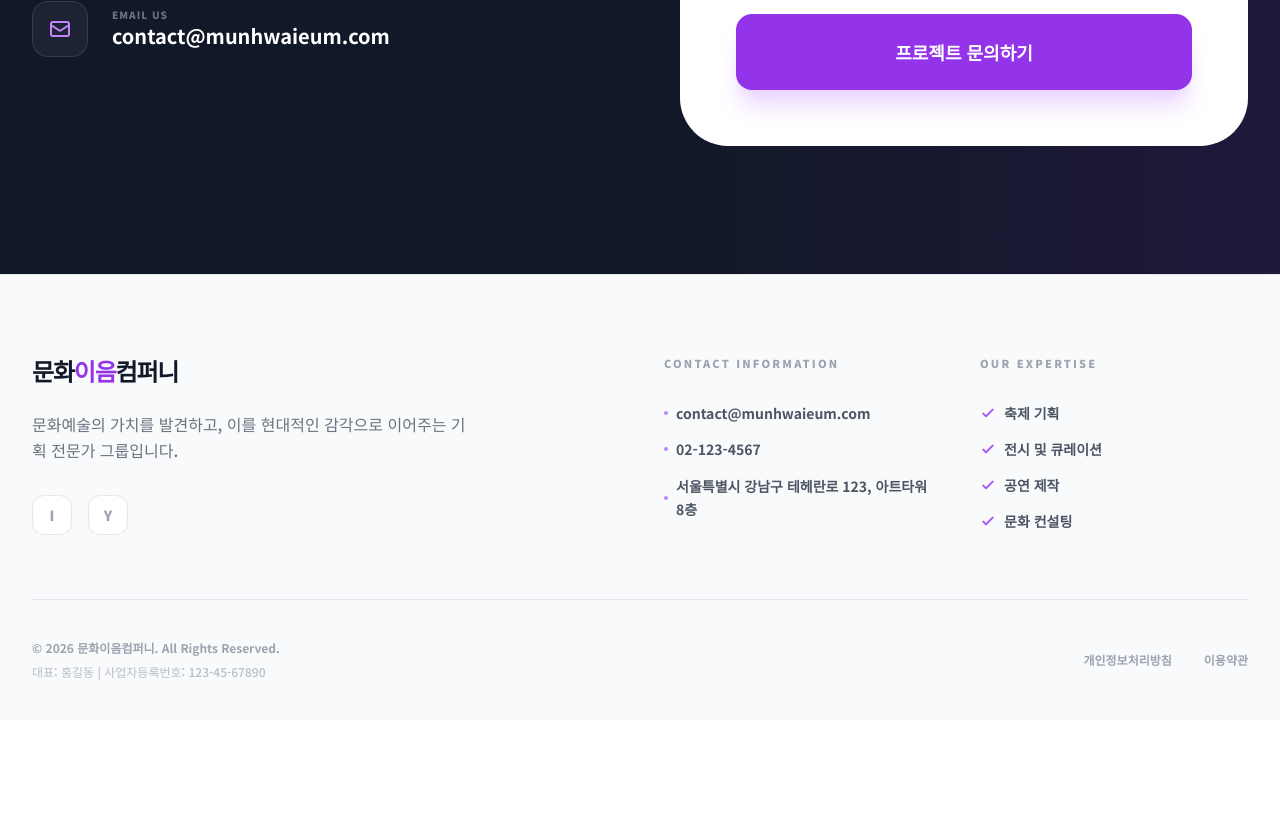
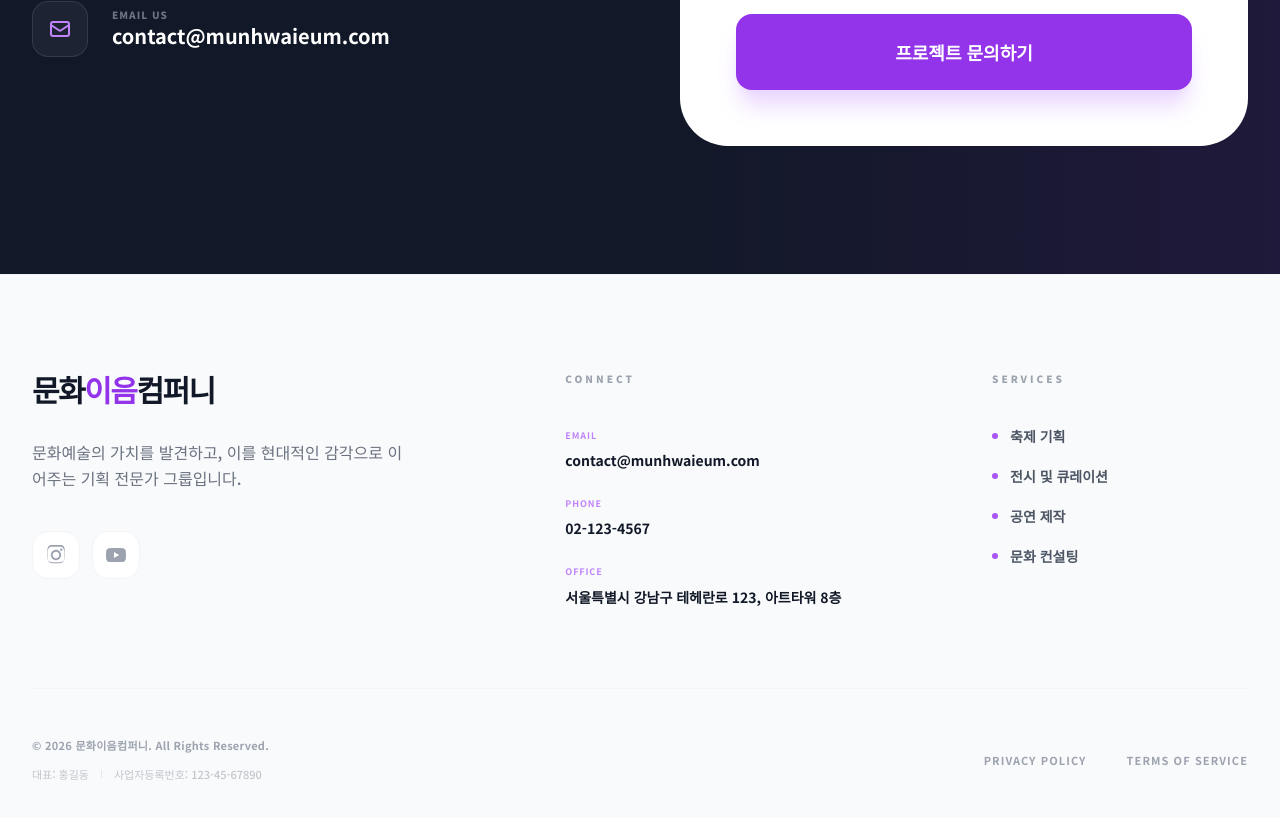
Before and after one commit to primoo1504-star/Culture-Link-Company, a React (Vite) app: page / in a window 1280 px wide. Shown: the part 2828-3646 px from the top of the page. Before the commit the page ends 3548 px from the top, so only its background shows below. Built offline with nearby package versions, Linux system fonts and the light colour scheme.

Commit message:
feat: Enhance footer social links and admin UI
Integrates SVG icons for social media links in the footer, improving visual representation. Also, adds a placeholder to the business number input field in the admin dashboard for better user guidance.

```diff
--- a/components/AdminDashboard.tsx
+++ b/components/AdminDashboard.tsx
@@ -195,7 +195,7 @@ const AdminDashboard: React.FC<AdminDashboardProps> = ({
                   </div>
                   <div>
                     <label className="block text-xs font-black text-gray-400 uppercase tracking-widest mb-3">사업자 등록 번호</label>
-                    <input name="businessNumber" value={settings.businessNumber} onChange={handleSettingChange} className="w-full px-5 py-4 bg-gray-50 rounded-2xl focus:ring-2 focus:ring-purple-500 outline-none transition-all font-bold" />
+                    <input name="businessNumber" value={settings.businessNumber} onChange={handleSettingChange} placeholder="000-00-00000" className="w-full px-5 py-4 bg-gray-50 rounded-2xl focus:ring-2 focus:ring-purple-500 outline-none transition-all font-bold" />
                   </div>
                 </div>
               </section>
@@ -228,15 +228,15 @@ const AdminDashboard: React.FC<AdminDashboardProps> = ({
                   <div className="grid grid-cols-1 sm:grid-cols-3 gap-6">
                     <div>
                       <label className="block text-xs font-black text-gray-400 uppercase tracking-widest mb-3">Instagram URL</label>
-                      <input name="snsInstagram" value={settings.snsInstagram} onChange={handleSettingChange} placeholder="https://" className="w-full px-5 py-4 bg-gray-50 rounded-2xl focus:ring-2 focus:ring-purple-500 outline-none transition-all font-bold" />
+                      <input name="snsInstagram" value={settings.snsInstagram} onChange={handleSettingChange} placeholder="https://instagram.com/..." className="w-full px-5 py-4 bg-gray-50 rounded-2xl focus:ring-2 focus:ring-purple-500 outline-none transition-all font-bold" />
                     </div>
                     <div>
                       <label className="block text-xs font-black text-gray-400 uppercase tracking-widest mb-3">Youtube URL</label>
-                      <input name="snsYoutube" value={settings.snsYoutube} onChange={handleSettingChange} placeholder="https://" className="w-full px-5 py-4 bg-gray-50 rounded-2xl focus:ring-2 focus:ring-purple-500 outline-none transition-all font-bold" />
+                      <input name="snsYoutube" value={settings.snsYoutube} onChange={handleSettingChange} placeholder="https://youtube.com/..." className="w-full px-5 py-4 bg-gray-50 rounded-2xl focus:ring-2 focus:ring-purple-500 outline-none transition-all font-bold" />
                     </div>
                     <div>
                       <label className="block text-xs font-black text-gray-400 uppercase tracking-widest mb-3">Facebook URL</label>
-                      <input name="snsFacebook" value={settings.snsFacebook} onChange={handleSettingChange} placeholder="https://" className="w-full px-5 py-4 bg-gray-50 rounded-2xl focus:ring-2 focus:ring-purple-500 outline-none transition-all font-bold" />
+                      <input name="snsFacebook" value={settings.snsFacebook} onChange={handleSettingChange} placeholder="https://facebook.com/..." className="w-full px-5 py-4 bg-gray-50 rounded-2xl focus:ring-2 focus:ring-purple-500 outline-none transition-all font-bold" />
                     </div>
                   </div>
                 </div>
@@ -265,7 +265,7 @@ const AdminDashboard: React.FC<AdminDashboardProps> = ({
               </section>
 
               <div className="pt-10 border-t border-gray-100 flex justify-end sticky bottom-0 bg-white/80 backdrop-blur-md py-4">
-                <button onClick={() => alert('설정이 저장되었습니다.')} className="px-10 py-5 bg-purple-600 text-white font-black rounded-2xl hover:bg-purple-700 transition-all shadow-xl shadow-purple-100 transform active:scale-95">
+                <button onClick={() => alert('모든 설정이 성공적으로 저장되었습니다.')} className="px-10 py-5 bg-purple-600 text-white font-black rounded-2xl hover:bg-purple-700 transition-all shadow-xl shadow-purple-100 transform active:scale-95">
                   설정 저장하기
                 </button>
               </div>
--- a/components/Footer.tsx
+++ b/components/Footer.tsx
@@ -7,14 +7,38 @@ interface FooterProps {
 }
 
 const Footer: React.FC<FooterProps> = ({ settings }) => {
-  // SNS 링크가 있는 것들만 필터링
+  // SNS 링크 데이터 구성 및 필터링 (입력된 것만 표시)
   const snsLinks = [
-    { id: 'instagram', url: settings.snsInstagram, label: 'I' },
-    { id: 'youtube', url: settings.snsYoutube, label: 'Y' },
-    { id: 'facebook', url: settings.snsFacebook, label: 'F' },
+    {
+      id: 'instagram',
+      url: settings.snsInstagram,
+      icon: (
+        <svg className="w-5 h-5" fill="currentColor" viewBox="0 0 24 24">
+          <path d="M12 2.163c3.204 0 3.584.012 4.85.07 1.366.062 2.633.334 3.608 1.31.975.975 1.247 2.242 1.31 3.608.058 1.266.07 1.646.07 4.85s-.012 3.584-.07 4.85c-.063 1.366-.335 2.633-1.31 3.608-.975.975-2.242 1.247-3.608 1.31-1.266.058-1.646.07-4.85.07s-3.584-.012-4.85-.07c-1.366-.063-2.633-.335-3.608-1.31-.975-.975-1.247-2.242-1.31-3.608-.058-1.266-.07-1.646-.07-4.85s.012-3.584.07-4.85c.062-1.366.334-2.633 1.31-3.608.975-.975 2.242-1.247 3.608-1.31 1.266-.058 1.646-.07 4.85-.07zm0-2.163c-3.259 0-3.667.014-4.947.072-1.725.079-2.898.35-3.93 1.381-1.03 1.031-1.302 2.204-1.381 3.93-.058 1.28-.072 1.688-.072 4.947s.014 3.667.072 4.947c.079 1.726.35 2.899 1.381 3.93 1.031 1.031 2.204 1.302 3.93 1.381 1.28.058 1.688.072 4.947.072s3.667-.014 4.947-.072c1.726-.079 2.899-.35 3.93-1.381 1.031-1.031 1.302-2.204 1.381-3.93.058-1.28.072-1.688.072-4.947s.014-3.667.072-4.947c-.079-1.725-.35-2.898-1.381-3.93-1.031-1.03-2.204-1.302-3.93-1.381-1.28-.058-1.688-.072-4.947-.072zm0 5.838c-3.403 0-6.162 2.759-6.162 6.162s2.759 6.162 6.162 6.162 6.162-2.759 6.162-6.162-2.759-6.162-6.162-6.162zm0 10.162c-2.209 0-4-1.791-4-4s1.791-4 4-4 4 1.791 4 4-1.791 4-4 4zm6.406-11.845c-.796 0-1.441.645-1.441 1.44s.645 1.44 1.441 1.44c.795 0 1.439-.645 1.439-1.44s-.644-1.44-1.439-1.44z"/>
+        </svg>
+      )
+    },
+    {
+      id: 'youtube',
+      url: settings.snsYoutube,
+      icon: (
+        <svg className="w-5 h-5" fill="currentColor" viewBox="0 0 24 24">
+          <path d="M23.498 6.186a3.016 3.016 0 0 0-2.122-2.136C19.505 3.545 12 3.545 12 3.545s-7.505 0-9.377.505A3.017 3.017 0 0 0 .502 6.186C0 8.07 0 12 0 12s0 3.93.502 5.814a3.016 3.016 0 0 0 2.122 2.136c1.871.505 9.376.505 9.376.505s7.505 0 9.377-.505a3.015 3.015 0 0 0 2.122-2.136C24 15.93 24 12 24 12s0-3.93-.502-5.814zM9.545 15.568V8.432L15.818 12l-6.273 3.568z"/>
+        </svg>
+      )
+    },
+    {
+      id: 'facebook',
+      url: settings.snsFacebook,
+      icon: (
+        <svg className="w-5 h-5" fill="currentColor" viewBox="0 0 24 24">
+          <path d="M24 12.073c0-6.627-5.373-12-12-12s-12 5.373-12 12c0 5.99 4.388 10.954 10.125 11.854v-8.385H7.078v-3.47h3.047V9.43c0-3.007 1.792-4.669 4.533-4.669 1.312 0 2.686.235 2.686.235v2.953H15.83c-1.491 0-1.956.925-1.956 1.874v2.25h3.328l-.532 3.47h-2.796v8.385C19.612 23.027 24 18.062 24 12.073z"/>
+        </svg>
+      )
+    },
   ].filter(link => link.url && link.url.trim() !== "");
 
-  // 서비스 리스트 (설정값에서 가져옴)
+  // 서비스 리스트 (설정값에서 가져오고 빈 값 제외)
   const servicesList = [
     settings.service1,
     settings.service2,
@@ -23,81 +47,88 @@ const Footer: React.FC<FooterProps> = ({ settings }) => {
   ].filter(s => s && s.trim() !== "");
 
   return (
-    <footer className="bg-gray-50 pt-20 pb-10 border-t border-gray-200">
+    <footer className="bg-gray-50 pt-24 pb-12 border-t border-gray-100">
       <div className="max-w-7xl mx-auto px-4 sm:px-6 lg:px-8">
-        <div className="grid grid-cols-1 md:grid-cols-4 gap-12 mb-16">
-          <div className="col-span-1 md:col-span-2">
-            <h3 className="text-2xl font-black text-gray-900 mb-6 tracking-tighter">
+        <div className="grid grid-cols-1 md:grid-cols-12 gap-16 mb-20">
+          {/* Brand Column */}
+          <div className="md:col-span-5">
+            <h3 className="text-3xl font-black text-gray-900 mb-8 tracking-tighter">
               문화<span className="text-purple-600">이음</span>컴퍼니
             </h3>
-            <p className="text-gray-500 max-w-md mb-8 leading-relaxed font-medium">
-              {settings.footerDescription}
+            <p className="text-gray-500 max-w-sm mb-10 leading-relaxed font-medium text-base">
+              {settings.footerDescription || "문화예술의 가치를 발견하고, 이를 현대적인 감각으로 이어주는 기획 전문가 그룹입니다."}
             </p>
-            <div className="flex space-x-4">
+            <div className="flex space-x-3">
               {snsLinks.map(sns => (
                 <a
                   key={sns.id}
                   href={sns.url}
                   target="_blank"
                   rel="noopener noreferrer"
-                  className="w-10 h-10 bg-white border border-gray-200 text-gray-400 hover:text-purple-600 hover:border-purple-200 hover:shadow-lg transition-all rounded-xl flex items-center justify-center font-black text-sm"
+                  className="w-12 h-12 bg-white border border-gray-100 text-gray-400 hover:text-purple-600 hover:border-purple-200 hover:shadow-xl transition-all rounded-2xl flex items-center justify-center"
+                  aria-label={sns.id}
                 >
-                  {sns.label}
+                  {sns.icon}
                 </a>
               ))}
             </div>
           </div>
-          <div>
-            <h4 className="text-[11px] font-black text-gray-400 uppercase tracking-[0.2em] mb-8">Contact Information</h4>
-            <ul className="space-y-4 text-sm font-bold text-gray-600">
-              <li className="flex items-center gap-2">
-                <span className="w-1 h-1 bg-purple-400 rounded-full"></span>
-                {settings.contactEmail}
+
+          {/* Contact Column */}
+          <div className="md:col-span-4">
+            <h4 className="text-[10px] font-black text-gray-400 uppercase tracking-[0.3em] mb-10">Connect</h4>
+            <ul className="space-y-6 text-sm font-bold text-gray-600">
+              <li className="flex flex-col gap-1">
+                <span className="text-[9px] text-purple-400 uppercase tracking-widest">Email</span>
+                <span className="text-gray-900">{settings.contactEmail}</span>
               </li>
-              <li className="flex items-center gap-2">
-                <span className="w-1 h-1 bg-purple-400 rounded-full"></span>
-                {settings.contactPhone}
+              <li className="flex flex-col gap-1">
+                <span className="text-[9px] text-purple-400 uppercase tracking-widest">Phone</span>
+                <span className="text-gray-900">{settings.contactPhone}</span>
               </li>
-              <li className="flex items-center gap-2 leading-relaxed">
-                <span className="w-1 h-1 bg-purple-400 rounded-full flex-shrink-0"></span>
-                {settings.address}
+              <li className="flex flex-col gap-1">
+                <span className="text-[9px] text-purple-400 uppercase tracking-widest">Office</span>
+                <span className="text-gray-900 leading-relaxed">{settings.address}</span>
               </li>
             </ul>
           </div>
-          <div>
-            <h4 className="text-[11px] font-black text-gray-400 uppercase tracking-[0.2em] mb-8">Our Expertise</h4>
-            <ul className="space-y-4 text-sm font-bold text-gray-600">
+
+          {/* Services Column */}
+          <div className="md:col-span-3">
+            <h4 className="text-[10px] font-black text-gray-400 uppercase tracking-[0.3em] mb-10">Services</h4>
+            <ul className="space-y-5 text-sm font-bold text-gray-600">
               {servicesList.length > 0 ? (
                 servicesList.map((service, index) => (
-                  <li key={index} className="flex items-center gap-2">
-                    <svg className="w-4 h-4 text-purple-500" fill="none" viewBox="0 0 24 24" stroke="currentColor">
-                      <path strokeLinecap="round" strokeLinejoin="round" strokeWidth={3} d="M5 13l4 4L19 7" />
-                    </svg>
-                    {service}
+                  <li key={index} className="flex items-center gap-3 group">
+                    <span className="w-1.5 h-1.5 bg-purple-500 rounded-full group-hover:scale-150 transition-transform"></span>
+                    <span className="group-hover:text-purple-600 transition-colors">{service}</span>
                   </li>
                 ))
               ) : (
                 <>
-                  <li>축제 기획</li>
-                  <li>전시 및 큐레이션</li>
-                  <li>공연 제작</li>
-                  <li>문화 컨설팅</li>
+                  <li className="flex items-center gap-3">축제 기획</li>
+                  <li className="flex items-center gap-3">전시 및 큐레이션</li>
+                  <li className="flex items-center gap-3">공연 제작</li>
+                  <li className="flex items-center gap-3">문화 컨설팅</li>
                 </>
               )}
             </ul>
           </div>
         </div>
 
-        <div className="border-t border-gray-200 pt-10 flex flex-col md:flex-row justify-between items-center gap-6 text-xs font-bold text-gray-400">
-          <div className="flex flex-col items-center md:items-start gap-2">
-            <p>© {new Date().getFullYear()} {settings.companyName}. All Rights Reserved.</p>
-            <p className="text-gray-400/70 font-medium">
-              대표: {settings.ceoName} | 사업자등록번호: {settings.businessNumber}
-            </p>
+        {/* Bottom Bar */}
+        <div className="border-t border-gray-100 pt-12 flex flex-col md:flex-row justify-between items-center gap-8 text-[11px] font-bold text-gray-400">
+          <div className="flex flex-col items-center md:items-start gap-3">
+            <p className="tracking-wide">© {new Date().getFullYear()} {settings.companyName || "문화이음컴퍼니"}. All Rights Reserved.</p>
+            <div className="flex items-center gap-3 text-gray-400/60 font-medium">
+              <span>대표: {settings.ceoName || "홍길동"}</span>
+              <span className="w-px h-2 bg-gray-200"></span>
+              <span>사업자등록번호: {settings.businessNumber || "123-45-67890"}</span>
+            </div>
           </div>
-          <div className="flex gap-8">
-            <a href="#" className="hover:text-purple-600 transition-colors">개인정보처리방침</a>
-            <a href="#" className="hover:text-purple-600 transition-colors">이용약관</a>
+          <div className="flex gap-10">
+            <a href="#" className="hover:text-purple-600 transition-colors uppercase tracking-widest">Privacy Policy</a>
+            <a href="#" className="hover:text-purple-600 transition-colors uppercase tracking-widest">Terms of Service</a>
           </div>
         </div>
       </div>
```
